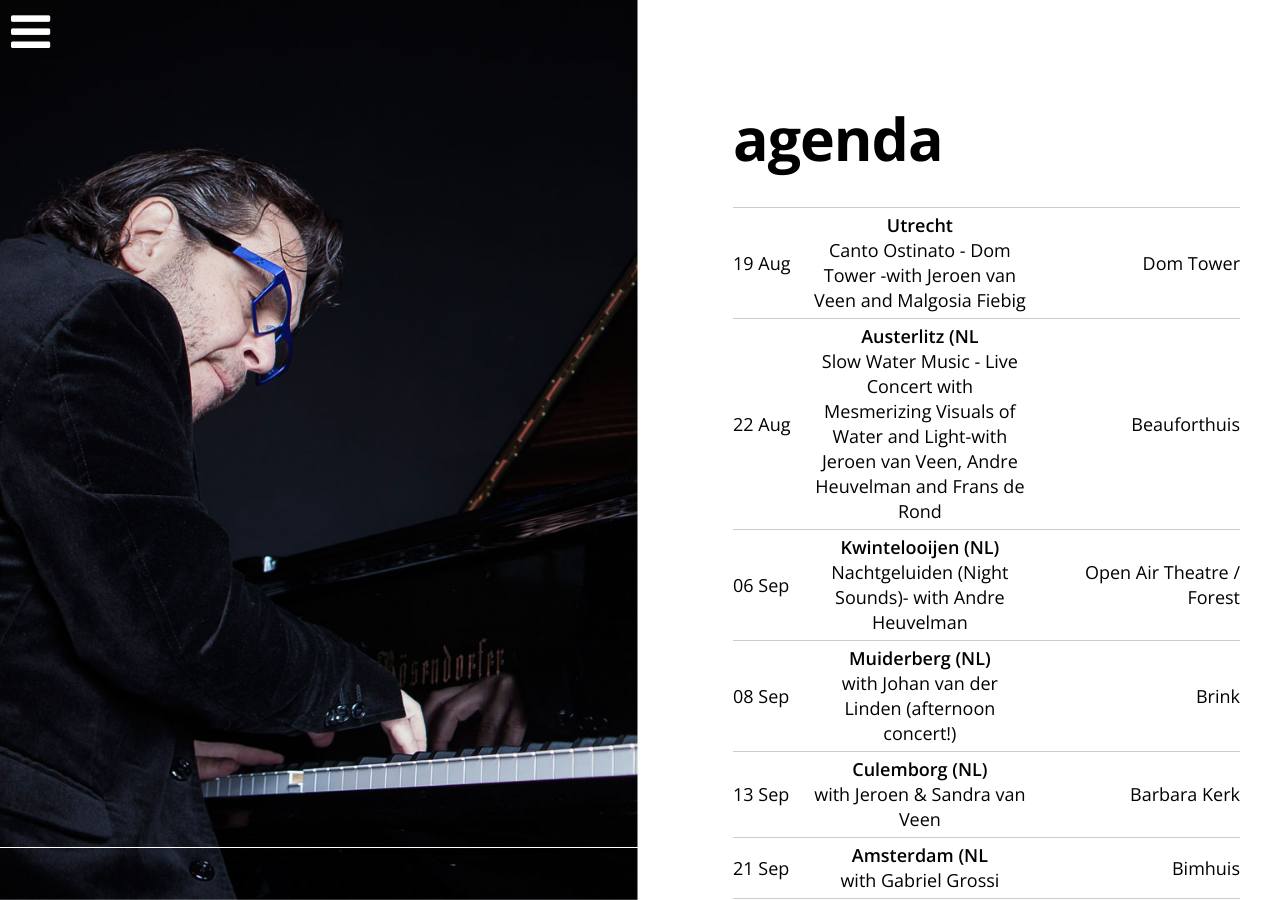
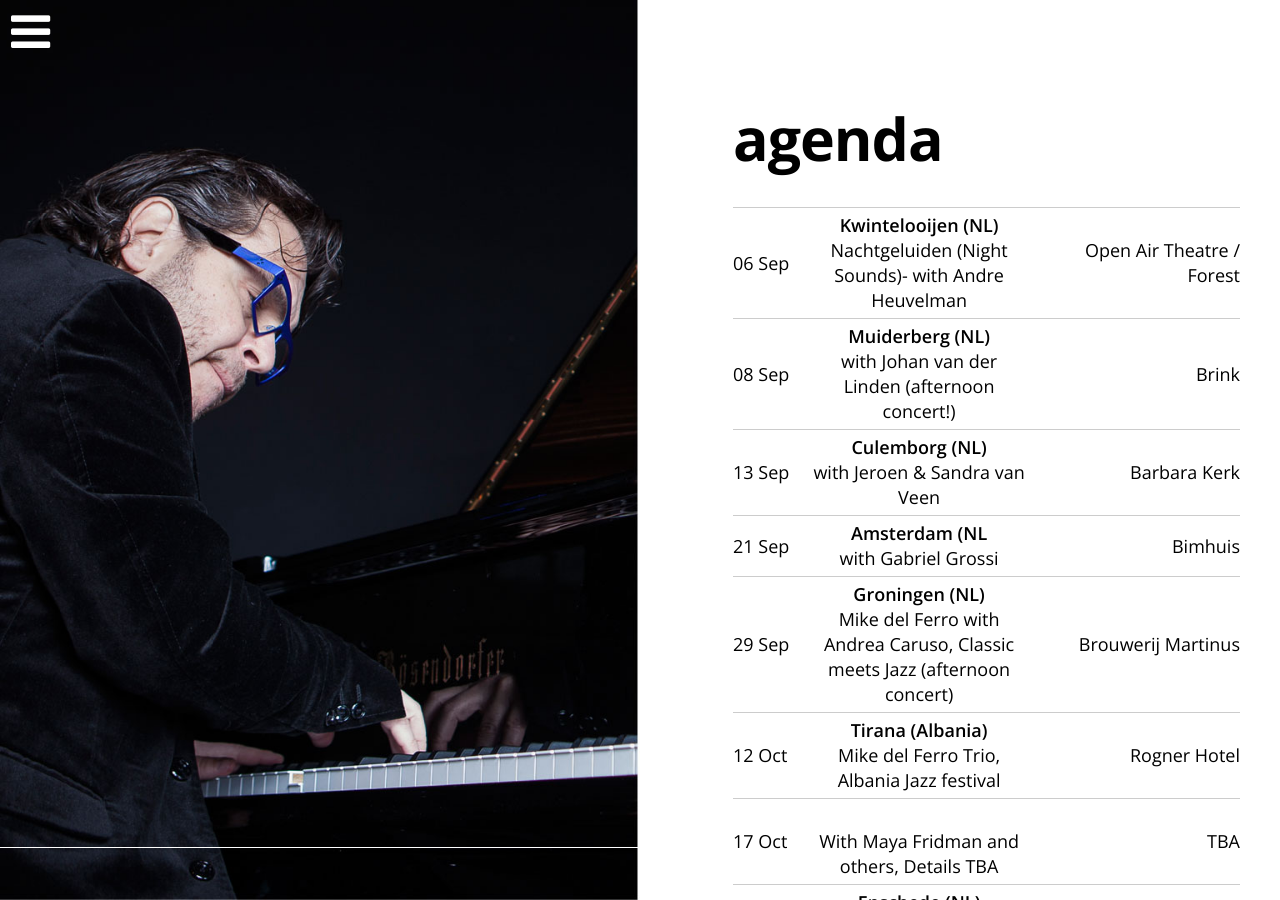
Before and after one commit to mikedelferro/website, a Jekyll site: the page built from agenda.html, in a window 1280 px wide and 900 px high. Built offline with Jekyll 4.4.1, drawn with Linux system fonts in a browser that asks for light colours; nearby versions of some CDN libraries; some of the changed text lies outside the part shown.

Commit message:
Updated '_config.yml' via CloudCannon

```diff
--- a/_config.yml
+++ b/_config.yml
@@ -63,13 +63,6 @@ gigs:
     location: Barbara Kerk
     venue: Culemborg (NL)
     url: 'http://www.pianoculemborg.nl/jubileum-concert/'
-  - title: >-
-      Slow Water Music - Live Concert with Mesmerizing Visuals of Water and
-      Light-with Jeroen van Veen, Andre Heuvelman and Frans de Rond
-    date: 2019-08-22 20:00:00
-    location: Beauforthuis
-    venue: Austerlitz (NL
-    url: www.beauforthuis.nl
   - title: 'Mike del Ferro Trio, Albania Jazz festival'
     date: 2019-10-12 20:00:00
     location: Rogner Hotel
@@ -85,8 +78,3 @@ gigs:
     location: Open Air Theatre / Forest
     venue: Kwintelooijen (NL)
     url: 'https://www.andreheuvelman.nl'
-  - title: Canto Ostinato - Dom Tower -with Jeroen van Veen and Malgosia Fiebig
-    date: 2019-08-19 20:00:00
-    location: Dom Tower
-    venue: Utrecht
-    url: 'https://www.klokkenspelvereniging.nl/'
```
